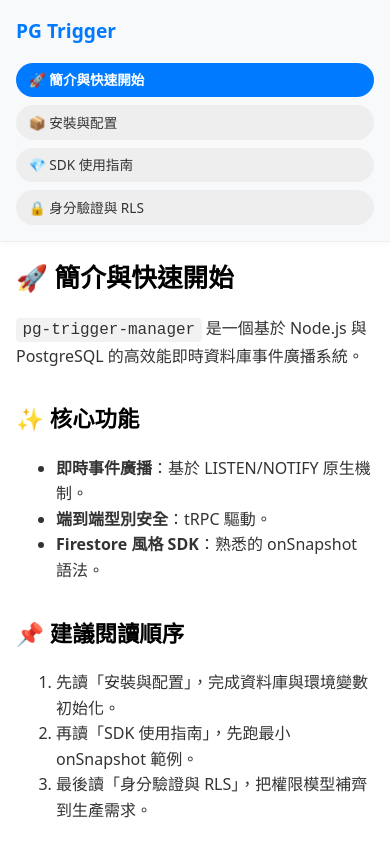
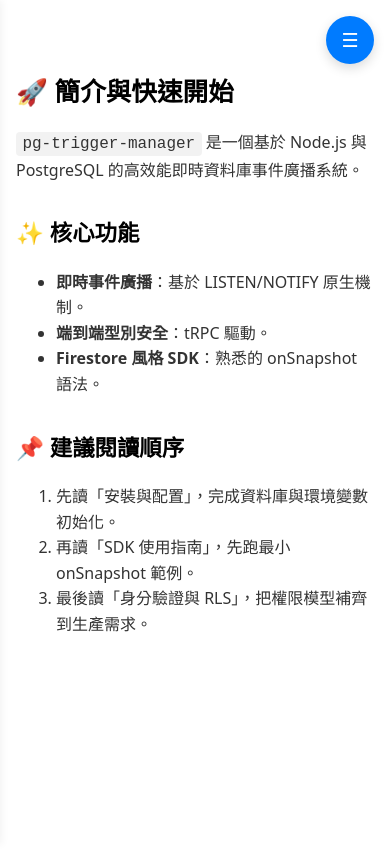
Before and after one commit to raybird/node-pg-trigger, a website with bundled scripts: page docs/index.html in a window 390 px wide. Built offline with nearby package versions, Linux system fonts and the light colour scheme.

Commit message:
style(docs): align mobile responsive layout with plainvanillaweb

```diff
--- a/docs/components/App.js
+++ b/docs/components/App.js
@@ -4,6 +4,7 @@
     constructor() {
         super();
         this.state = {
+            isMenuOpen: false,
             currentDoc: 'intro',
             docs: [
                 { id: 'intro', title: '🚀 簡介與快速開始' },
@@ -20,11 +21,20 @@
         super.connectedCallback();
     }
 
+    toggleMenu() {
+        this.setState({ isMenuOpen: !this.state.isMenuOpen });
+    }
+
+    closeMenu() {
+        this.setState({ isMenuOpen: false });
+    }
+
     async loadDoc(id) {
         try {
             const response = await fetch(`./docs/${id}.html`);
             const html = await response.ok ? await response.text() : '<h1>404</h1>文件未找到';
-            this.setState({ currentDoc: id, content: html });
+            // 點擊後自動關閉選單 (手機版)
+            this.setState({ currentDoc: id, content: html, isMenuOpen: false });
         } catch (err) {
             this.setState({ content: '載入錯誤' });
         }
@@ -33,8 +43,20 @@
     template() {
         return this.html`
             <div class="app-container">
-                <aside class="sidebar">
-                    <h2>PG Trigger</h2>
+                <!-- 手機版漢堡按鈕 -->
+                <button class="hamburger-btn" aria-label="Toggle Menu" onclick="this.closest('x-app').toggleMenu()">
+                    <span style="font-size: 1.2rem;">${this.state.isMenuOpen ? '✕' : '☰'}</span>
+                </button>
+
+                <!-- 手機版遮罩層 -->
+                <div class="menu-overlay ${this.state.isMenuOpen ? 'open' : ''}"
+                     onclick="this.closest('x-app').closeMenu()"></div>
+
+                <!-- 側邊欄 -->
+                <aside class="sidebar ${this.state.isMenuOpen ? 'open' : ''}">
+                    <div class="sidebar-header">
+                        <h2>PG Trigger</h2>
+                    </div>
                     <nav>
                         ${this.state.docs.map(doc => `
                             <a class="nav-link ${this.state.currentDoc === doc.id ? 'active' : ''}"
@@ -44,6 +66,8 @@
                         `).join('')}
                     </nav>
                 </aside>
+
+                <!-- 主內容區 -->
                 <main class="main-content">
                     ${this.state.content}
                 </main>
--- a/docs/style.css
+++ b/docs/style.css
@@ -17,17 +17,15 @@
     margin: 0;
     color: var(--text-color);
     background-color: var(--bg-color);
-    /* 使用 clamp 實現流體字體 */
     font-size: clamp(16px, 1.8vw, 18px);
 }
 
 .app-container {
     display: flex;
     min-height: 100vh;
-    flex-direction: row;
 }
 
-/* 側邊欄優化 (Sidebar) */
+/* 側邊欄 (Sidebar) - 固定定位 */
 .sidebar {
     width: 280px;
     height: 100vh;
@@ -58,13 +56,13 @@
     overflow-y: auto;
 }
 
-/* 主內容區偏移 */
+/* 主內容區 */
 .main-content {
     flex: 1;
     margin-left: 280px;
     width: calc(100% - 280px);
     padding: 3rem;
-    max-width: 100%;
+    max-width: 1000px;
     min-width: 0;
     transition: margin-left 0.3s ease;
 }
@@ -77,11 +75,11 @@
     cursor: pointer;
     border-radius: 8px;
     transition: all 0.2s;
-    margin-bottom: 0.2rem;
+    font-size: 0.95rem;
 }
 
 .nav-link:hover {
-    background-color: rgba(0, 123, 255, 0.05);
+    background-color: rgba(0, 123, 255, 0.08);
     color: var(--primary-color);
 }
 
@@ -128,11 +126,17 @@
     display: block;
 }
 
-/* 🏆 行動裝置響應式斷點 (1024px) */
+/* 內容樣式 */
+h1, h2, h3 { color: #000; margin-top: 2rem; }
+h1:first-child { margin-top: 0; }
+pre { background: #f4f4f4; padding: 1.2rem; border-radius: 8px; overflow-x: auto; font-size: 0.9rem; border: 1px solid #ddd; }
+code { font-family: monospace; background: rgba(0,0,0,0.05); padding: 0.2rem 0.4rem; border-radius: 4px; }
+img { max-width: 100%; height: auto; border-radius: 8px; }
+
+/* 🏆 響應式斷點 (1024px 以下為移動端) */
 @media (max-width: 1024px) {
     .sidebar {
         transform: translateX(-100%);
-        width: 280px;
     }
 
     .sidebar.open {
@@ -151,105 +155,8 @@
     }
 }
 
-/* 內容樣式優化 */
-h1, h2, h3 {
-    color: #000;
-    margin-top: 2rem;
-}
-
-h1:first-child { margin-top: 0; }
-
-pre {
-    background: #f4f4f4;
-    padding: 1.2rem;
-    border-radius: 8px;
-    overflow-x: auto;
-    font-size: 0.9rem;
-    border: 1px solid #ddd;
-}
-
-code {
-    font-family: 'Cascadia Code', 'Fira Code', monospace;
-    background: rgba(0,0,0,0.05);
-    padding: 0.2rem 0.4rem;
-    border-radius: 4px;
-}
-
-pre code {
-    background: none;
-    padding: 0;
-}
-
-img {
-    max-width: 100%;
-    height: auto;
-    border-radius: 8px;
-}
-
-/* 🏆 行動裝置響應式斷點 (768px) */
-@media (max-width: 768px) {
-    .app-container {
-        flex-direction: column;
-    }
-
-    .sidebar {
-        width: 100%;
-        height: auto;
-        position: static;
-        padding: 1rem;
-        border-right: none;
-        border-bottom: 1px solid var(--border-color);
-        transform: none !important; /* 移除隱藏機制 */
-    }
-
-    .sidebar h2 {
-        margin-bottom: 1rem;
-        font-size: 1.2rem;
-    }
-
-    .sidebar nav {
-        display: flex;
-        flex-wrap: wrap; /* 關鍵：自動折行 */
-        gap: 0.5rem;
-        overflow: visible;
-    }
-
-    .nav-link {
-        display: inline-block;
-        padding: 0.4rem 0.8rem;
-        font-size: 0.85rem;
-        background: #eee;
-        border-radius: 999px;
-        margin-bottom: 0;
-    }
-
-    .nav-link.active {
-        background-color: var(--primary-color);
-        color: white;
-    }
-
-    .main-content {
-        padding: 1.5rem;
-        margin-left: 0 !important;
-        width: 100% !important;
-    }
-
-    .hamburger-btn, .menu-overlay {
-        display: none !important; /* 移除漢堡模式，改用平舖 */
-    }
-
-    pre {
-        padding: 1rem;
-        font-size: 0.85rem;
-    }
-}
-
-/* 針對極小螢幕優化 */
 @media (max-width: 480px) {
-    .main-content {
-        padding: 1rem;
-    }
-
+    .main-content { padding: 1rem; padding-top: 4.5rem; }
     h1 { font-size: 1.6rem; }
     h2 { font-size: 1.4rem; }
 }
```
